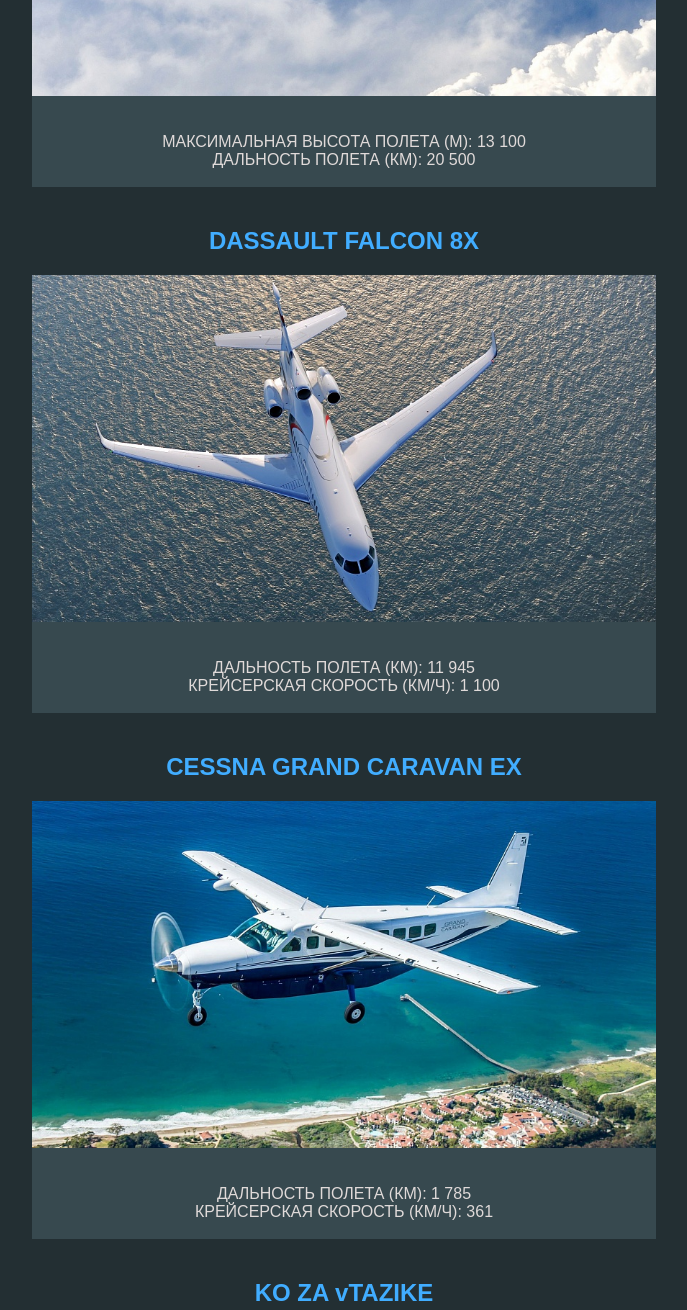
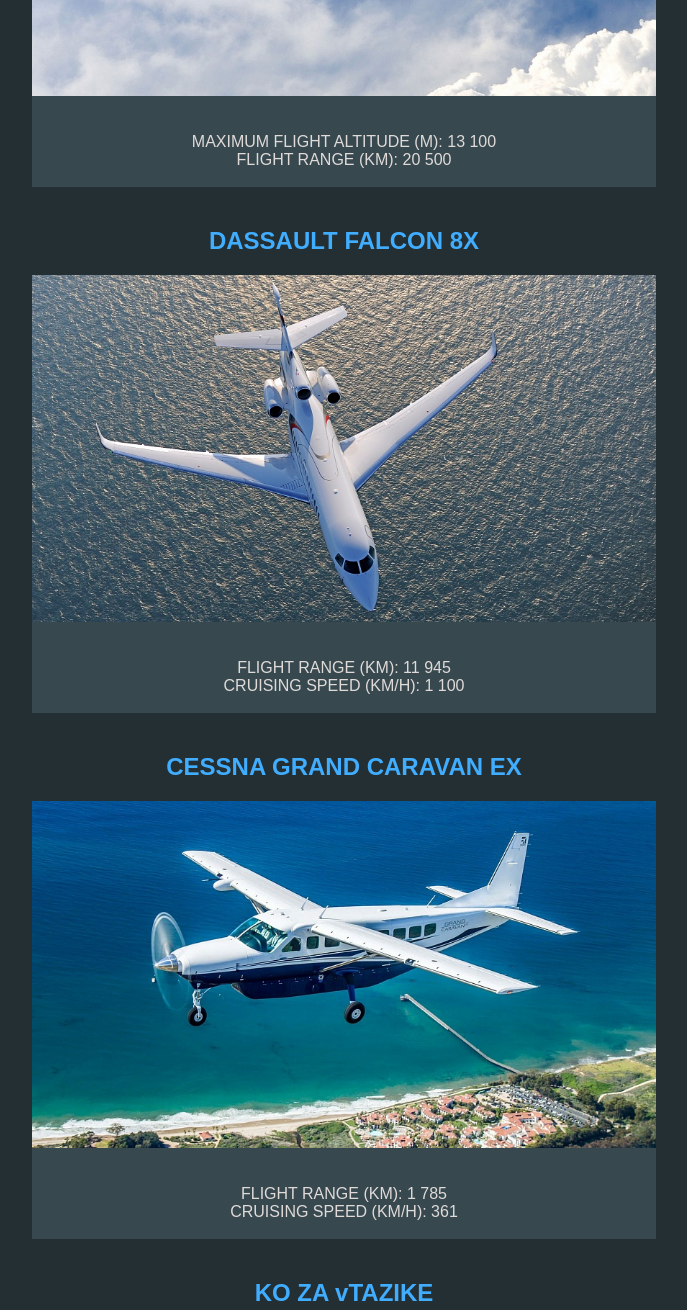
Before and after one commit to RomaOkorosso/romaokorosso.github.io, a plain HTML site: page planes.html in a window 1280 px wide. Shown: the part 440-1750 px from the top of the page, without its empty margins (296-983 px from the left). Drawn offline with Linux system fonts and the light colour scheme.

Commit message:
translate into Eng

```diff
--- a/planes.html
+++ b/planes.html
@@ -37,7 +37,7 @@
         <div class="w3-card-4" style="width:50%">
             <img src="images/plane1.jpg" alt="plane1" style="width:100%">
             <div class="w3-container w3-center">
-                <p>МАКСИМАЛЬНАЯ ВЫСОТА ПОЛЕТА (М): 13 100<br>ДАЛЬНОСТЬ ПОЛЕТА (КМ): 20 500</p>
+                <p>MAXIMUM FLIGHT ALTITUDE (M): 13 100<br>FLIGHT RANGE (KM): 20 500</p>
             </div>
         </div>
     </div>
@@ -48,7 +48,7 @@
         <div class="w3-card-4" style="width:50%">
             <img src="images/plane2.jpg" alt="plane2" style="width:100%">
             <div class="w3-container w3-center">
-                <p>ДАЛЬНОСТЬ ПОЛЕТА (КМ): 11 945<br>КРЕЙСЕРСКАЯ СКОРОСТЬ (КМ/Ч): 1 100</p>
+                <p>FLIGHT RANGE (KM): 11 945<br>CRUISING SPEED (KM/H): 1 100</p>
             </div>
         </div>
     </div>
@@ -59,7 +59,7 @@
         <div class="w3-card-4" style="width:50%">
             <img src="images/plane3.jpg" alt="plane3" style="width:100%">
             <div class="w3-container w3-center">
-                <p>ДАЛЬНОСТЬ ПОЛЕТА (КМ): 1 785<br>КРЕЙСЕРСКАЯ СКОРОСТЬ (КМ/Ч): 361</p>
+                <p>FLIGHT RANGE (KM): 1 785<br>CRUISING SPEED (KM/H): 361</p>
             </div>
         </div>
     </div>
@@ -70,7 +70,7 @@
         <div class="w3-card-4" style="width:50%">
             <img src="images/koza.jpg" alt="plane4" style="width:100%">
             <div class="w3-container w3-center">
-                <p>ДАЛЬНОСТЬ ПОЛЕТА (КМ): OVER 9000<br>КРЕЙСЕРСКАЯ СКОРОСТЬ (КМ/Ч): 0</p>
+                <p>FLIGHT RANGE (KM): OVER 9000<br>CRUISING SPEED (KM/H): 0</p>
             </div>
         </div>
     </div>
```
